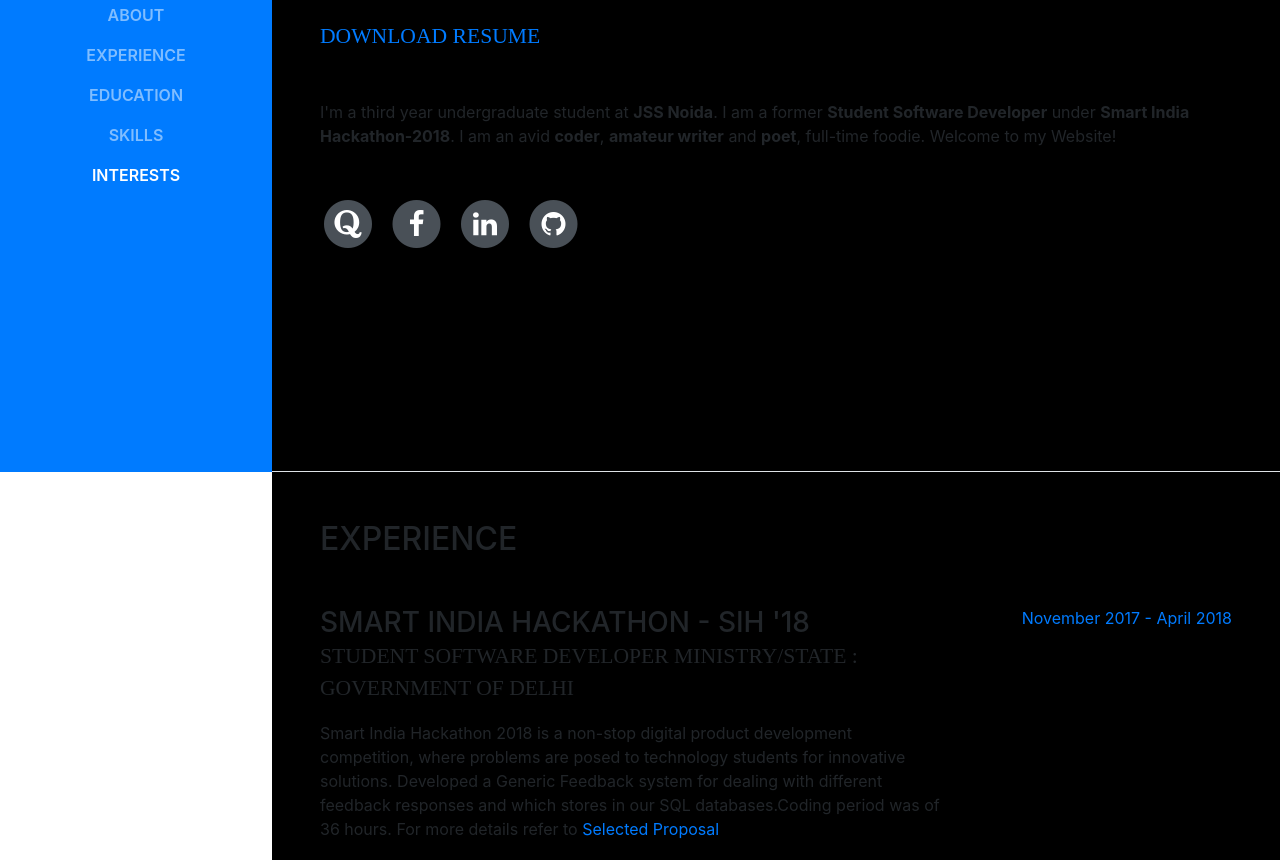
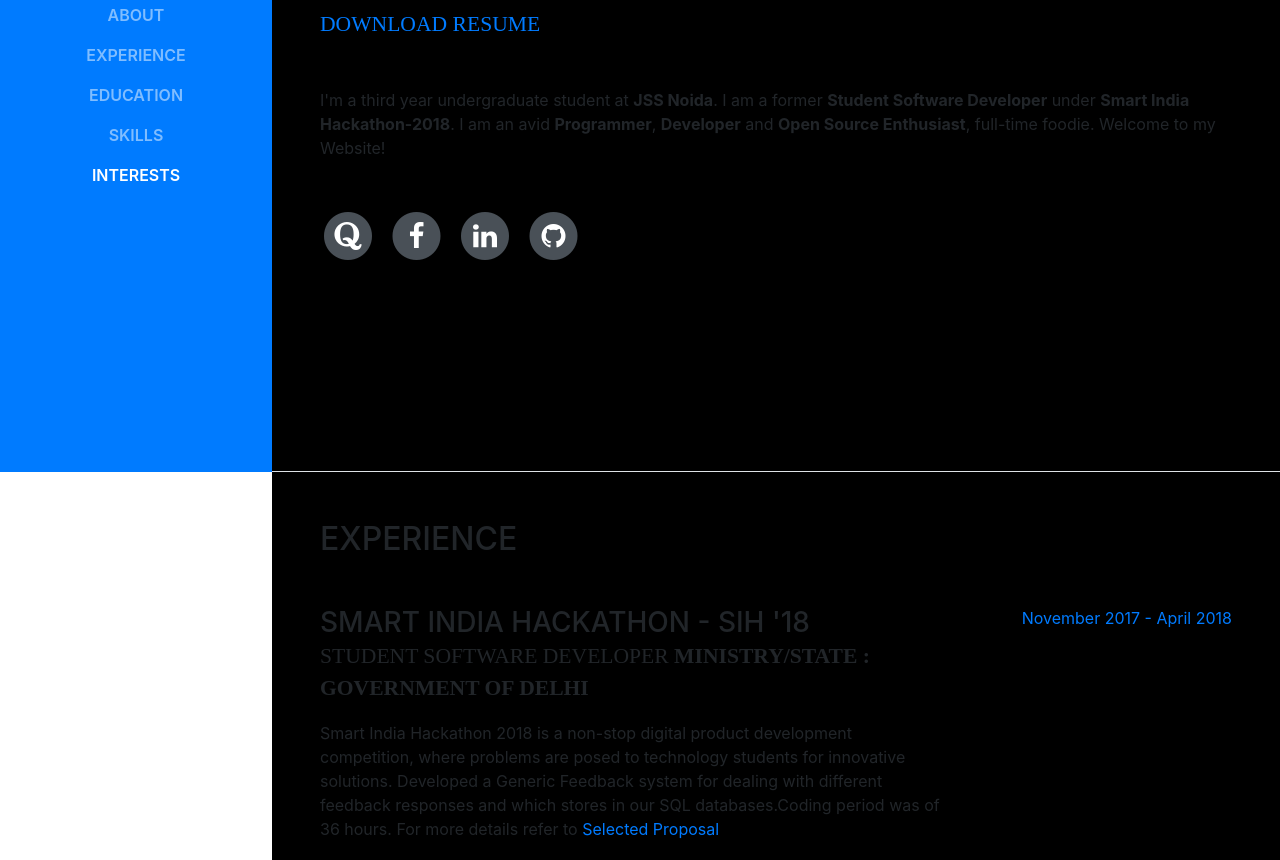
Before and after one commit to Knlsharma/webs, a website with bundled scripts: page index.html in a window 1280 px wide. Shown: the part 328-1188 px from the top of the page. Built offline with nearby package versions, Linux system fonts and the light colour scheme; files whose address does not match are found by name; a web font is replaced by a local one.

Commit message:
Update index.html
added

```diff
--- a/index.html
+++ b/index.html
@@ -74,7 +74,7 @@
           </div>
           <div class="subheading mb-5">
             <a href="https://drive.google.com/open?id=1JXGubM6lp2u7F0-4RINqDjk3HHewDJfJ">Download Resume</a></div>
-          <p class="mb-5">I'm a third year undergraduate student at <b>JSS Noida</b>. I am a former <b>Student Software Developer</b> under <b>Smart India Hackathon-2018</b>. I am an avid <b>coder</b>, <b>amateur writer</b> and <b>poet</b>, full-time foodie. Welcome to my Website!</p>
+          <p class="mb-5">I'm a third year undergraduate student at <b>JSS Noida</b>. I am a former <b>Student Software Developer</b> under <b>Smart India Hackathon-2018</b>. I am an avid <b>Programmer</b>, <b>Developer</b> and <b>Open Source Enthusiast</b>, full-time foodie. Welcome to my Website!</p>
           <ul class="list-inline list-social-icons mb-0">
             <li class="list-inline-item">
               <a href="https://www.quora.com/profile/Kunal-Sharma-854">
@@ -120,7 +120,7 @@
           <div class="resume-item d-flex flex-column flex-md-row mb-5">
             <div class="resume-content mr-auto">
               <h3 class="mb-0">Smart India Hackathon - SIH '18</h3>
-              <div class="subheading mb-3">Student Software Developer Ministry/State : Government of Delhi</div>
+              <div class="subheading mb-3">Student Software Developer <b>Ministry/State : Government of Delhi</b> </div>
               <p>Smart India Hackathon 2018 is a non-stop digital product development competition, where problems are posed to technology students for innovative solutions.
                 Developed a  Generic Feedback system for dealing with different feedback responses and which stores in our SQL databases.Coding period was of 36 hours.
               For more details refer to <a href = "https://drive.google.com/open?id=1yV4c8LzbzKGGSiERzTZcxEnSzCoWxwBS">Selected Proposal</a></p>
```
